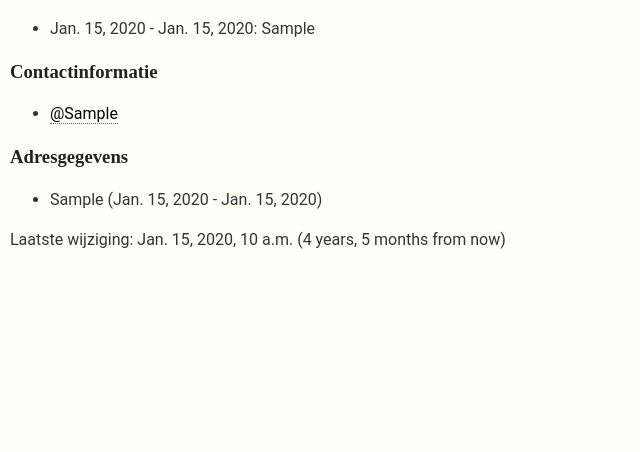
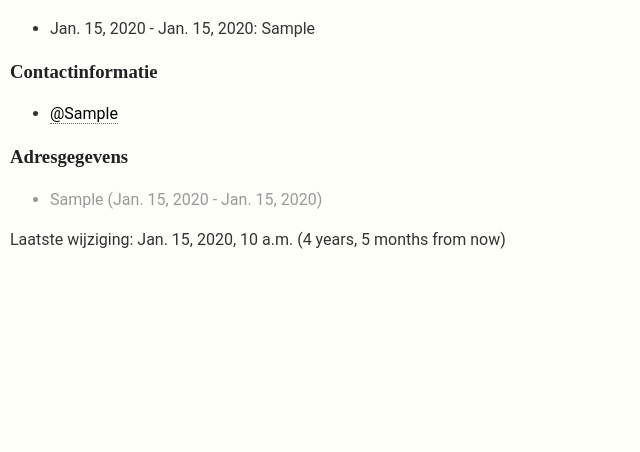
Before and after one commit to mvuijlst/alumni, a Django app: page /repertorium/p/1 in a window 1280 px wide. Shown: the part 238-690 px from the top of the page, without its empty margins (0-640 px from the left). Run offline with Django 3.2, Linux system fonts and the light colour scheme; tables that the repository leaves empty hold one stand-in row (values such as "Sample post"); some libraries are stand-ins or nearby versions.

Commit message:
niet meer geldige adressen aanduiden

```diff
--- a/repertorium/alumni/static/alumni/styles.css
+++ b/repertorium/alumni/static/alumni/styles.css
@@ -82,3 +82,7 @@ a:hover {
 	font-size: 10px;
 	vertical-align: super;
 }
+
+.voorbij {
+	color: #999;
+}
```
